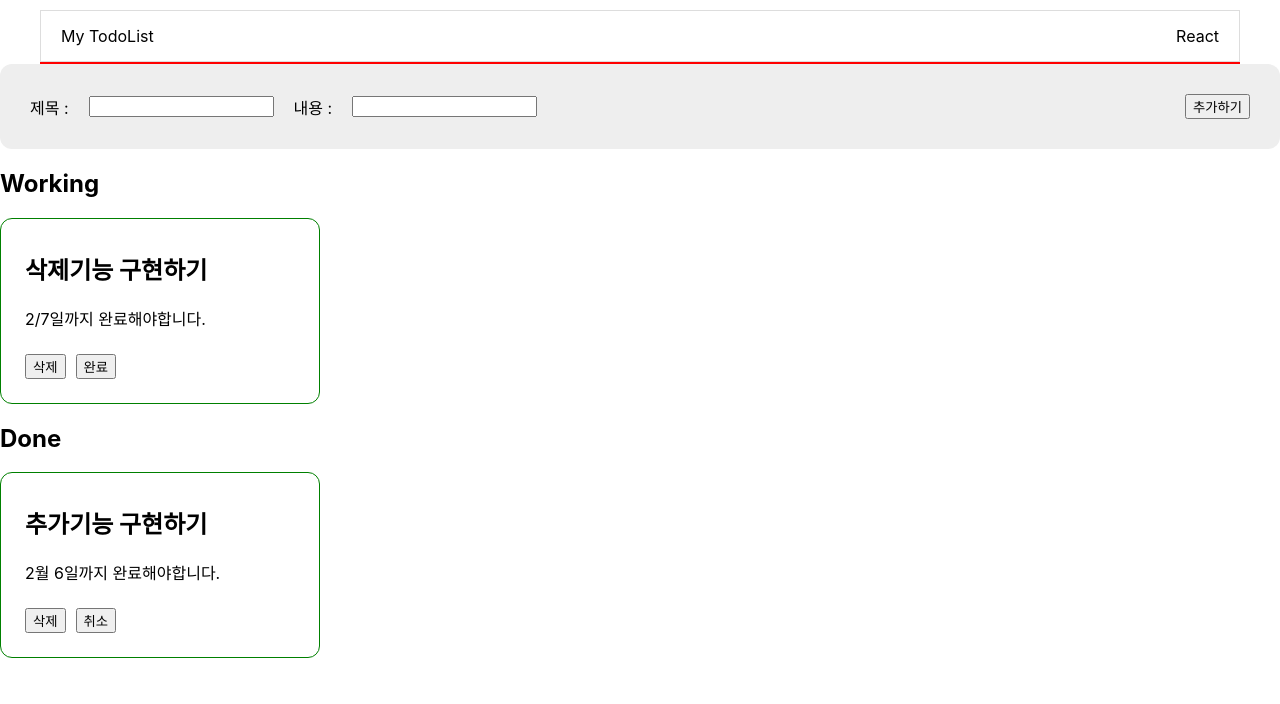
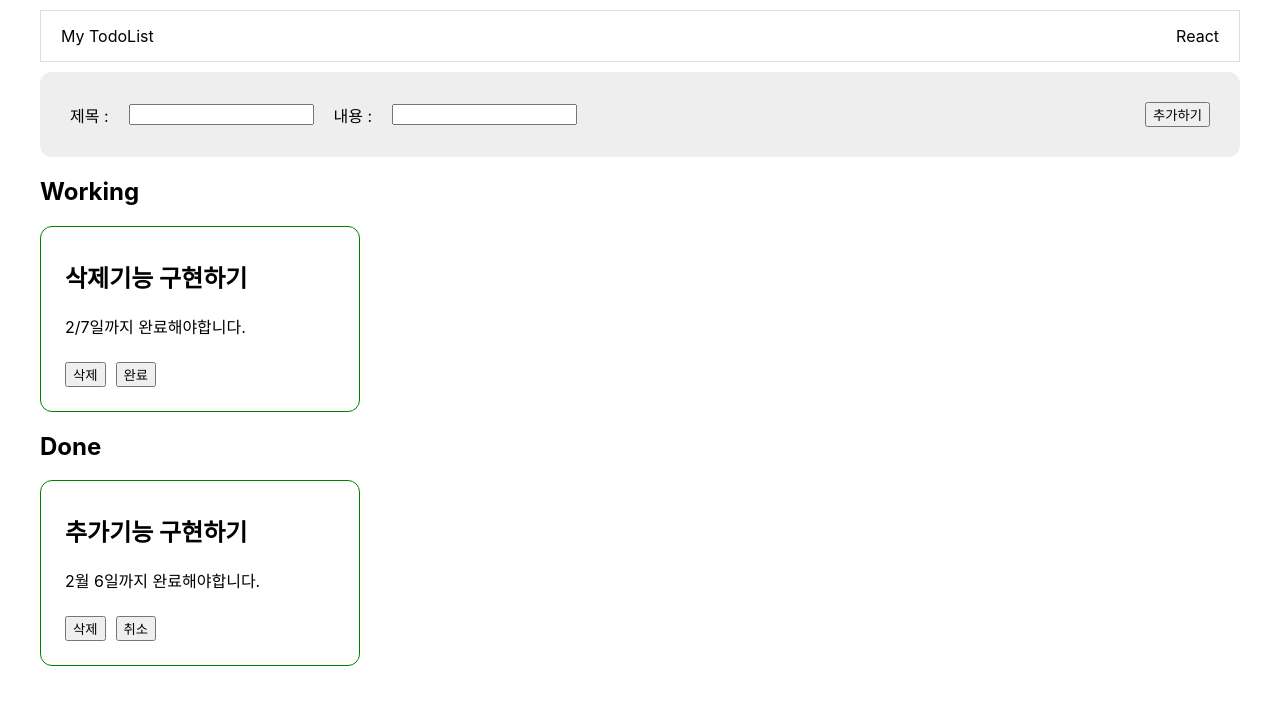
Before and after one commit to jyhan14/react-prac-todoList-lv1, a React (Create React App) app: page / in a window 1280 px wide. Shown: the top 704 px of the page. Built offline with nearby package versions, Linux system fonts and the light colour scheme.

Commit message:
fix style

```diff
--- a/src/components/layout/Layout.jsx
+++ b/src/components/layout/Layout.jsx
@@ -1,23 +1,21 @@
 import React from "react";
 import './layout.css';
 
-const Layout = (props) => {
+function Layout(props) {
     return (
         <>
-            <div className="layout">
-                <div className="header">
-                    <div>My TodoList</div>
-                    <div>React</div>
-                </div>
-                <div
-                    style={{
-                        border: "1px solid red",
-                    }}
-                ></div>
+        <div className="layout">
+            <div className="header">
+                <div>My TodoList</div>
+                <div>React</div>
             </div>
+            <div>
             {props.children}
+            </div>
+        </div>
+
         </>
     );
-};
+}
 
 export default Layout;
--- a/src/components/todoForm/todoForm.css
+++ b/src/components/todoForm/todoForm.css
@@ -1,4 +1,5 @@
 .todoForm {
+    margin-top: 10px;
     display: flex;
     justify-content: space-between;
 
```
